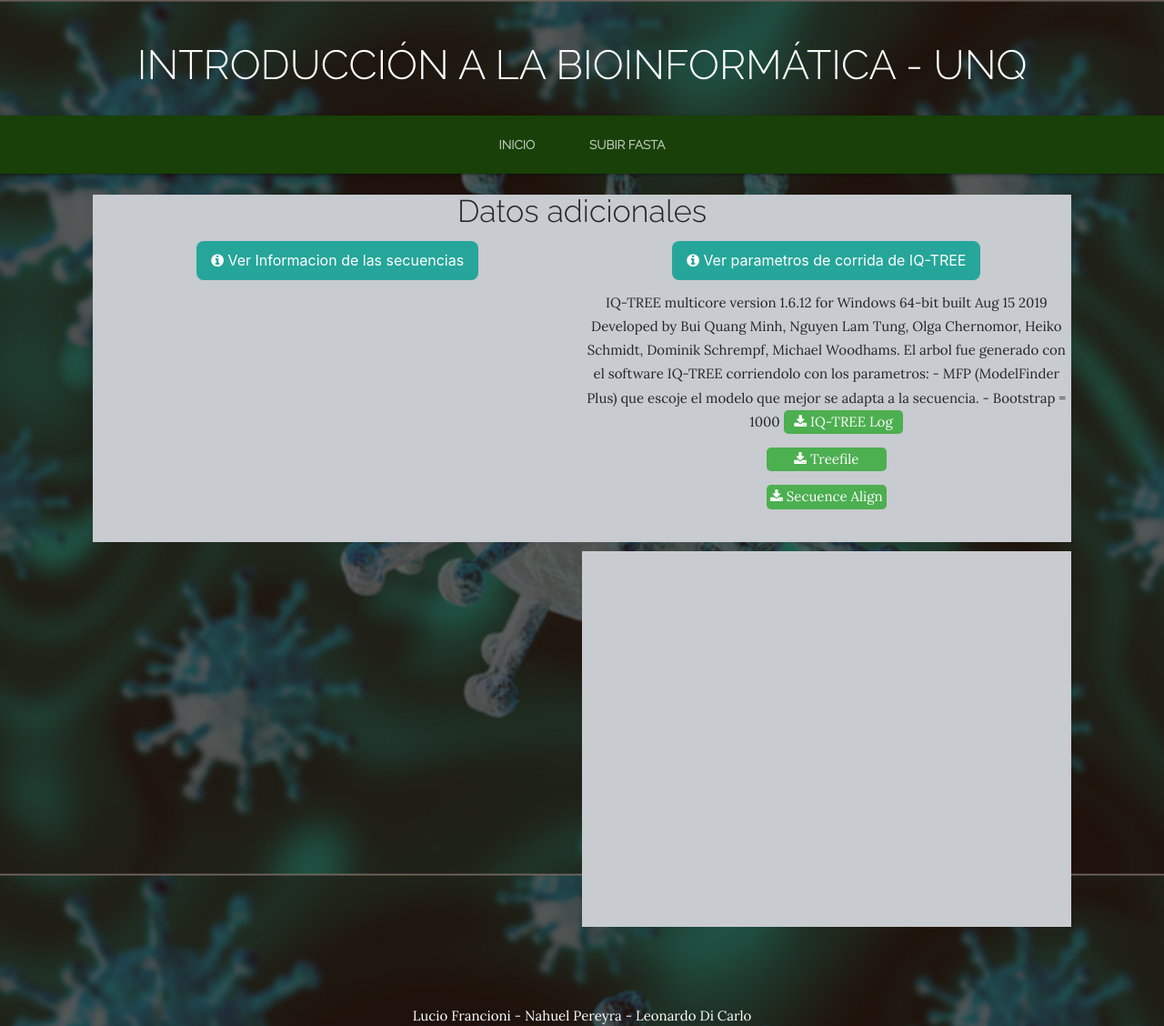
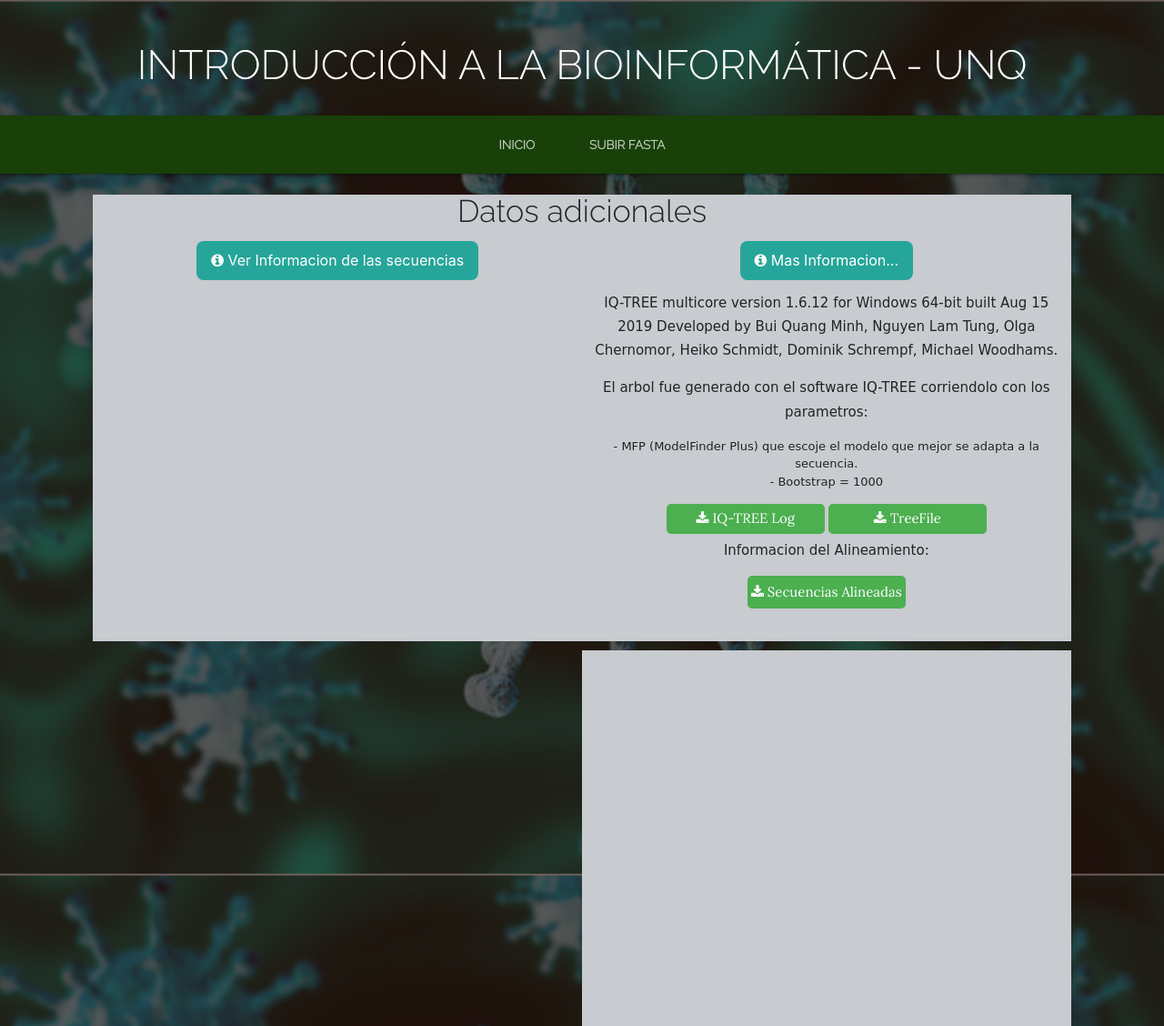
Before and after one commit to BioinformaticaUNQ/bioInformaticaTpFinal, a Django app: template TpFinalBioApp/templates/TpFinalBioApp/map.html in a window 1280 px wide, after a click on "Mas Informacion...". Shown: the top 1128 px of the page at 91% size. Run offline with Django 3.2, Linux system fonts and the light colour scheme; the template is opened without the code that fills it, so the values that code supplies are empty; some libraries are stand-ins or nearby versions.

Commit message:
style del acordion mas informacion

```diff
--- a/TpFinalBioApp/handler.py
+++ b/TpFinalBioApp/handler.py
@@ -80,7 +80,6 @@ class SequenceHandler():
             if '-' in seq:
                 self.is_aligned = True
                 break
-        print('is aligned ' + str(self.is_aligned))
         return self.is_aligned
 
     def validate(self, seq, alphabet='dna'):
@@ -161,5 +160,4 @@ class SequenceHandler():
         with open(BASE_DIR + '/secuences/secuence.fasta', 'rb+') as f:
             with open(BASE_DIR + "/secuences/secuence.fasta_aln.fasta", "wb") as f1:
                 for line in f:
-                    print(line)
                     f1.write(line)
--- a/TpFinalBioApp/static/TpFinalBioApp/css/styles.css
+++ b/TpFinalBioApp/static/TpFinalBioApp/css/styles.css
@@ -348,18 +348,35 @@ ul.errorlist{
 
 .buttonDownload{
   background-color: #4CAF50;
+  padding-top: 5px;
+  padding-bottom: 5px;
   border: none;
   color: white;
   font-size: 15px;
   cursor: pointer;
   border-radius: 5px;
-  width: 25%;
+  width: 33%;
 }
 
 a {
   display: inline-block;
 }
 
+ul.a {
+  list-style-type: square;
+}
+
+.info{
+  text-align:center;
+  font-family: cursive;
+  font-size: 15px;
+}
+
+.infoParametros{
+  text-align:center;
+  font-family: cursive;
+  font-size: 13px;
+}
 .item {
   margin-top: 10px;
   position: relative;
--- a/TpFinalBioApp/templates/TpFinalBioApp/map.html
+++ b/TpFinalBioApp/templates/TpFinalBioApp/map.html
@@ -64,20 +64,29 @@
                 </div>
             </div>
             <div class="wrapper column">
-                <button class="accordion"><i class="fa fa-info-circle"></i> Ver parametros de corrida de IQ-TREE</button>
+                <button class="accordion"><i class="fa fa-info-circle"></i> Mas Informacion...</button>
                 <div class="panel">
-                    <p>IQ-TREE multicore version 1.6.12 for Windows 64-bit built Aug 15 2019
+                    <p class="info">
+                        IQ-TREE multicore version 1.6.12 for Windows 64-bit built Aug 15 2019
                         Developed by Bui Quang Minh, Nguyen Lam Tung, Olga Chernomor,
                         Heiko Schmidt, Dominik Schrempf, Michael Woodhams.
-                        El arbol fue generado con el software IQ-TREE corriendolo con los parametros:
-                        - MFP (ModelFinder Plus) que escoje el modelo que mejor se adapta a la secuencia.
-                        - Bootstrap = 1000
-                        <a href="{{ path_log }}" class="buttonDownload" target="_blank"><i class="fa fa-download"></i> IQ-TREE Log</a>
+                    </p>
+                    <p class="info">
+                        El arbol fue generado con el software IQ-TREE corriendolo con los parametros:<br>
+                        <div>
+                            <ul class="a">
+                                <li class="infoParametros">- MFP (ModelFinder Plus) que escoje el modelo que mejor se adapta a la secuencia.</li>
+                                <li class="infoParametros">- Bootstrap = 1000</li>
+                              </ul>
+                        </div>
+                    </p>
+                    <a href="{{ path_log }}" class="buttonDownload" target="_blank"><i class="fa fa-download"></i> IQ-TREE Log</a>
+                    <a href="{{ path_treefile }}" class="buttonDownload" target="_blank"><i class="fa fa-download"></i> TreeFile</a>
 
+                    <p class="info" style="margin-top: 5px;">
+                        Informacion del Alineamiento:
                     </p>
-                    <p></p>
-                    <p><a href="{{ path_treefile }}" class="buttonDownload" target="_blank"><i class="fa fa-download"></i> Treefile</a></p>
-                    <p><a href="{{ path_sec_aln }}" class="buttonDownload" target="_blank"><i class="fa fa-download"></i> Secuence Align</a></p>
+                    <p><a href="{{ path_sec_aln }}" class="buttonDownload" target="_blank"><i class="fa fa-download"></i> Secuencias Alineadas</a></p>
                 </div>
             </div>
 
--- a/TpFinalBioApp/views.py
+++ b/TpFinalBioApp/views.py
@@ -98,7 +98,6 @@ def uploaded_secuence(request):
                 handler.lnx_build_tree()
             else:
                 handler.win_build_tree()
-            print("flujo de secuencia alineada")
 
 
         messages.success(request, f"El archivo se ha subido correctamente")
```
